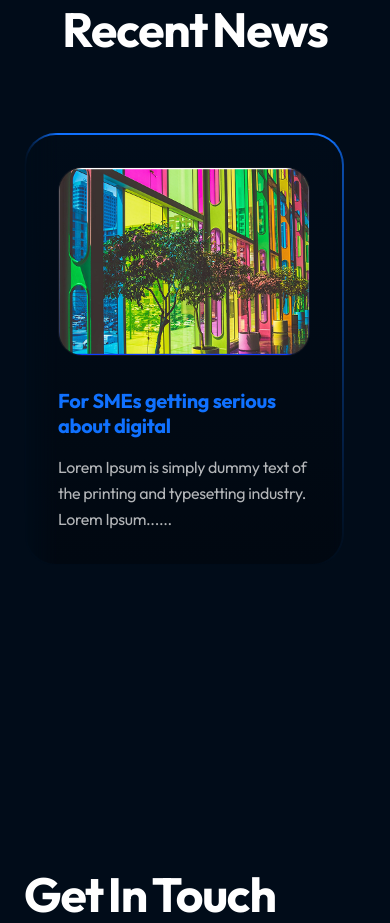
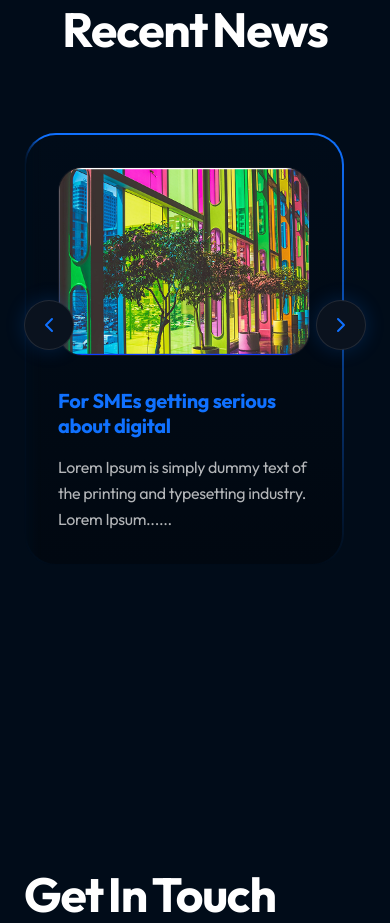
Before and after one commit to voltdigitalglobal/volt-digital-website, a Next.js app: page / in a window 390 px wide. Shown: the part 9660-10583 px from the top of the page. Built offline with nearby package versions, Linux system fonts and the light colour scheme; no server answers; the database is empty; a web font is replaced by a local one.

Commit message:
Add mobile navigation arrows to blog slider

```diff
--- a/components/Blog.tsx
+++ b/components/Blog.tsx
@@ -6,7 +6,7 @@ import Link from "next/link";
 import { useRouter } from "next/navigation";
 import { motion, useInView } from "framer-motion";
 import { supabase } from "@/lib/supabaseClient";
-import { BookOpen } from "lucide-react";
+import { BookOpen, ChevronLeft, ChevronRight } from "lucide-react";
 
 import blog1 from "@/image/recent_news_card1_image.png";
 import blog2 from "@/image/recent_news_card2_image1.png";
@@ -134,13 +134,31 @@ export default function Blog() {
           ))}
         </div>
 
+        <div className="relative w-full">
+          {/* Mobile Arrows */}
+          <button
+            onClick={() => scrollRef.current?.scrollBy({ left: -320, behavior: 'smooth' })}
+            className="md:hidden absolute left-0 top-[40%] -translate-y-1/2 z-50 bg-[#0A121E] border border-white/10 text-white p-3 rounded-full shadow-[0_0_20px_rgba(16,113,255,0.2)] active:scale-95 transition-all"
+            aria-label="Scroll left"
+          >
+            <ChevronLeft className="w-6 h-6 text-[#1071FF]" />
+          </button>
+
+          <button
+            onClick={() => scrollRef.current?.scrollBy({ left: 320, behavior: 'smooth' })}
+            className="md:hidden absolute right-0 top-[40%] -translate-y-1/2 z-50 bg-[#0A121E] border border-white/10 text-white p-3 rounded-full shadow-[0_0_20px_rgba(16,113,255,0.2)] active:scale-95 transition-all"
+            aria-label="Scroll right"
+          >
+            <ChevronRight className="w-6 h-6 text-[#1071FF]" />
+          </button>
+
           <div
             ref={scrollRef}
             onMouseDown={onMouseDown}
             onMouseLeave={onMouseLeave}
             onMouseUp={onMouseUp}
             onMouseMove={onMouseMove}
-          className={`relative w-full overflow-x-auto no-scrollbar pb-12 [mask-image:linear-gradient(to_right,transparent,white_10%,white_90%,transparent)] ${isDragging ? "cursor-grabbing" : "cursor-grab"}`}
+            className={`relative w-full overflow-x-auto no-scrollbar pb-12 [mask-image:linear-gradient(to_right,transparent,white_5%,white_95%,transparent)] ${isDragging ? "cursor-grabbing" : "cursor-grab"}`}
           >
           {/* Decorative Connecting Line */}
           <div className="absolute top-[35%] left-0 right-0 h-[1px] border-t border-dashed border-[#1071FF]/40 z-0 hidden lg:block" />
@@ -194,6 +212,7 @@ export default function Blog() {
           </div>
         </div>
         </div>
+      </div>
     </section>
   );
 }
```
Lines whose indentation alone changed are shown as unchanged.
